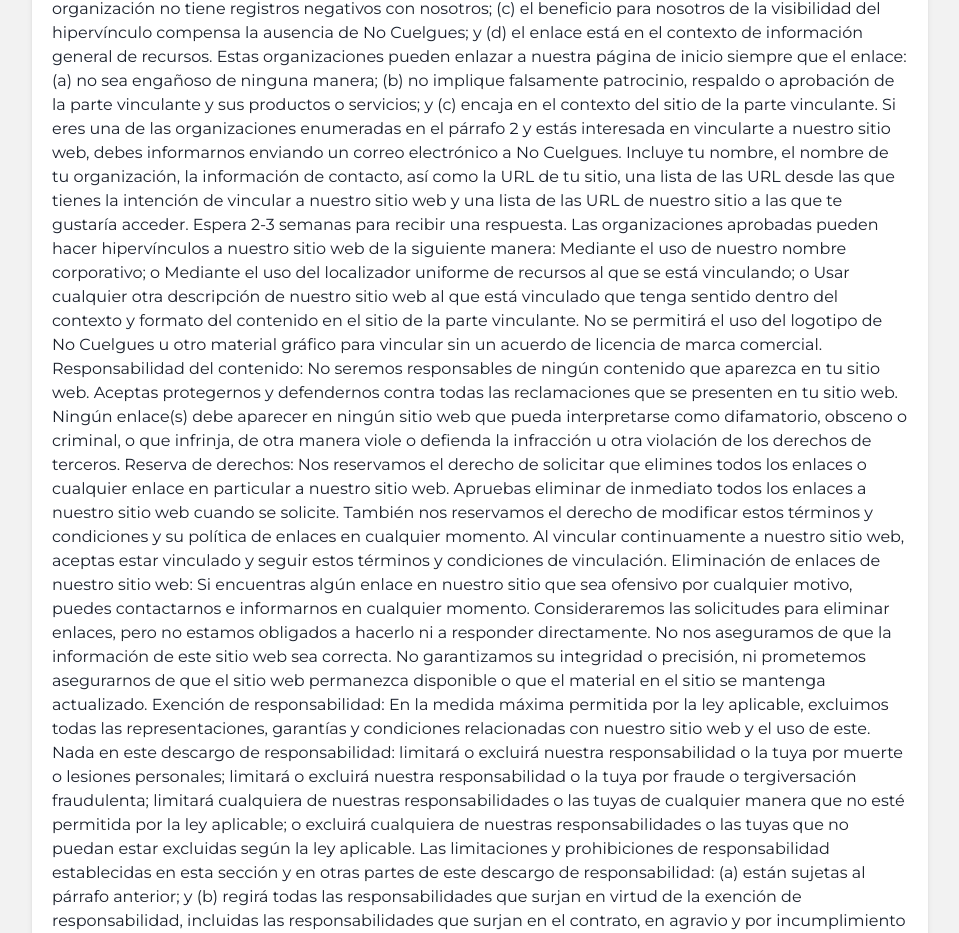
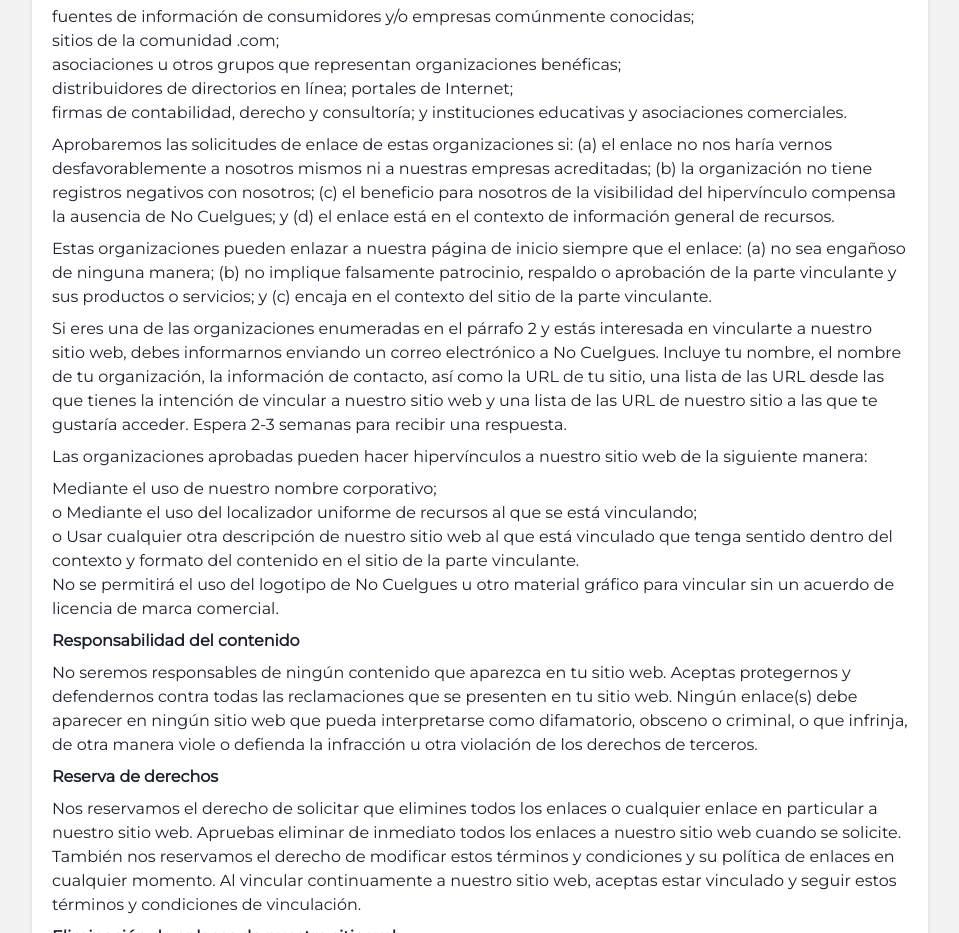
Before and after one commit to NicoPicotto/Ropita-Deheza, a React (Create React App) app: page /reglas in a window 1280 px wide. Shown: the part 1867-2800 px from the top of the page, without its empty margins (160-1119 px from the left). Built offline with nearby package versions, Linux system fonts and the light colour scheme; no server answers.

Commit message:
Style fix

```diff
--- a/src/App.css
+++ b/src/App.css
@@ -3,7 +3,7 @@
 }
 
 ::-webkit-scrollbar-thumb {
-	background-color: #888BBF;
+	background-color: #5FD95B;
 	border-radius: 100vw;
 }
 
--- a/src/Components/Help/HelpAccordion.js
+++ b/src/Components/Help/HelpAccordion.js
@@ -28,11 +28,6 @@
 			titulo: '¿Que sucede luego de que publico un producto?',
 			texto:
 				'	El producto estará visible para todo el mundo al igual que tu nombre y teléfono. En caso de existir un interesado/a, éste se contactará				vía Whatsapp para concretar la entrega y el pago (si lo hubiese). Si la compra se concreta, recordá eliminarlo desde la sección "Perfil -				Mis productos" para que ya no aparezca como disponible.',
-		},
-		{
-			titulo: '¿Cómo agrego varias fotos mi producto?',
-			texto:
-				'Lamentablemente, por el momento, únicamente es posible subir 1 (una) imagen por producto. Estamos trabajando para mejorar esta funcionalidad.',
 		},
 		{
 			titulo: 'Ya entregué mi producto ¿Ahora qué?',
--- a/src/Components/Productos/Producto.js
+++ b/src/Components/Productos/Producto.js
@@ -32,7 +32,7 @@
 			justify='space-between'
 			shadow='md'
 			transition="0.2s"
-			_hover={{ shadow: "lg" }}
+			_hover={{ shadow: "lg", transform: "translate3d(0px, -3px, 0px)" }}
 		>
 			<Stack>
 				<Image
--- a/src/Views/ProfileView.js
+++ b/src/Views/ProfileView.js
@@ -6,9 +6,8 @@
 import { IoMdHelpCircle } from 'react-icons/io';
 
 const ProfileView = () => {
-
 	return (
-		<Stack bgColor='fondo' h='100vh' align='center' justify='center'>
+		<Stack bgColor='fondo' h='100vh' align='center' w='100vw' justify='center'>
 			<Stack
 				bgColor='white'
 				w='4xl'
--- a/src/Views/ReglasView.js
+++ b/src/Views/ReglasView.js
@@ -7,7 +7,7 @@
 			<Stack
 				p={5}
 				marginTop={40}
-                marginBottom={20}
+				marginBottom={20}
 				w='4xl'
 				bgColor='white'
 				borderRadius={5}
@@ -104,91 +104,142 @@
 					<Text as='b'>Hipervínculos a nuestro contenido</Text>
 					<Text>
 						Las siguientes organizaciones pueden vincularse a nuestro sitio web
-						sin aprobación previa por escrito: Agencias gubernamentales; Motores
-						de búsqueda; Organizaciones de noticias; Los distribuidores de
-						directorios en línea pueden vincularse a nuestro sitio web de la
-						misma manera que hacen hipervínculos a los sitios web de otras
-						empresas que figuran en la lista; y Empresas acreditadas en todo el
-						sistema, excepto que soliciten organizaciones sin fines de lucro,
-						centros comerciales de caridad y grupos de recaudación de fondos de
-						caridad que no pueden hacer hipervínculos a nuestro sitio web. Estas
-						organizaciones pueden enlazar a nuestra página de inicio, a
+						sin aprobación previa por escrito:
+					</Text>
+					<Text>
+						Agencias gubernamentales; <br />
+						Motores de búsqueda; <br />
+						Organizaciones de noticias; <br />
+						Los distribuidores de directorios en línea pueden vincularse a
+						nuestro sitio web de la misma manera que hacen hipervínculos a los
+						sitios web de otras empresas que figuran en la lista; <br /> y
+						Empresas acreditadas en todo el sistema, excepto que soliciten
+						organizaciones sin fines de lucro, centros comerciales de caridad y
+						grupos de recaudación de fondos de caridad que no pueden hacer
+						hipervínculos a nuestro sitio web.
+					</Text>
+					<Text>
+						Estas organizaciones pueden enlazar a nuestra página de inicio, a
 						publicaciones o a otra información del sitio siempre que el enlace:
 						(a) no sea engañoso de ninguna manera; (b) no implique falsamente
 						patrocinio, respaldo o aprobación de la parte vinculante y sus
 						productos y/o servicios; y (c) encaja en el contexto del sitio de la
-						parte vinculante. Podemos considerar y aprobar otras solicitudes de
-						enlaces de los siguientes tipos de organizaciones: fuentes de
-						información de consumidores y/o empresas comúnmente conocidas;
-						sitios de la comunidad .com; asociaciones u otros grupos que
-						representan organizaciones benéficas; distribuidores de directorios
-						en línea; portales de Internet; firmas de contabilidad, derecho y
-						consultoría; y instituciones educativas y asociaciones comerciales.
+						parte vinculante.
+					</Text>
+					<Text>
+						Podemos considerar y aprobar otras solicitudes de enlaces de los
+						siguientes tipos de organizaciones:
+					</Text>
+					<Text>
+						fuentes de información de consumidores y/o empresas comúnmente
+						conocidas; <br />
+						sitios de la comunidad .com; <br />
+						asociaciones u otros grupos que representan organizaciones
+						benéficas;
+						<br /> distribuidores de directorios en línea; portales de Internet;{' '}
+						<br />
+						firmas de contabilidad, derecho y consultoría; y instituciones
+						educativas y asociaciones comerciales.
+					</Text>
+					<Text>
 						Aprobaremos las solicitudes de enlace de estas organizaciones si:
 						(a) el enlace no nos haría vernos desfavorablemente a nosotros
 						mismos ni a nuestras empresas acreditadas; (b) la organización no
 						tiene registros negativos con nosotros; (c) el beneficio para
 						nosotros de la visibilidad del hipervínculo compensa la ausencia de
 						No Cuelgues; y (d) el enlace está en el contexto de información
-						general de recursos. Estas organizaciones pueden enlazar a nuestra
-						página de inicio siempre que el enlace: (a) no sea engañoso de
-						ninguna manera; (b) no implique falsamente patrocinio, respaldo o
-						aprobación de la parte vinculante y sus productos o servicios; y (c)
-						encaja en el contexto del sitio de la parte vinculante. Si eres una
-						de las organizaciones enumeradas en el párrafo 2 y estás interesada
-						en vincularte a nuestro sitio web, debes informarnos enviando un
-						correo electrónico a No Cuelgues. Incluye tu nombre, el nombre de tu
-						organización, la información de contacto, así como la URL de tu
-						sitio, una lista de las URL desde las que tienes la intención de
-						vincular a nuestro sitio web y una lista de las URL de nuestro sitio
-						a las que te gustaría acceder. Espera 2-3 semanas para recibir una
-						respuesta. Las organizaciones aprobadas pueden hacer hipervínculos a
-						nuestro sitio web de la siguiente manera: Mediante el uso de nuestro
-						nombre corporativo; o Mediante el uso del localizador uniforme de
-						recursos al que se está vinculando; o Usar cualquier otra
-						descripción de nuestro sitio web al que está vinculado que tenga
-						sentido dentro del contexto y formato del contenido en el sitio de
-						la parte vinculante. No se permitirá el uso del logotipo de No
-						Cuelgues u otro material gráfico para vincular sin un acuerdo de
-						licencia de marca comercial. Responsabilidad del contenido: No
-						seremos responsables de ningún contenido que aparezca en tu sitio
+						general de recursos.
+					</Text>
+					<Text>
+						{' '}
+						Estas organizaciones pueden enlazar a nuestra página de inicio
+						siempre que el enlace: (a) no sea engañoso de ninguna manera; (b) no
+						implique falsamente patrocinio, respaldo o aprobación de la parte
+						vinculante y sus productos o servicios; y (c) encaja en el contexto
+						del sitio de la parte vinculante.
+					</Text>
+					<Text>
+						Si eres una de las organizaciones enumeradas en el párrafo 2 y estás
+						interesada en vincularte a nuestro sitio web, debes informarnos
+						enviando un correo electrónico a No Cuelgues. Incluye tu nombre, el
+						nombre de tu organización, la información de contacto, así como la
+						URL de tu sitio, una lista de las URL desde las que tienes la
+						intención de vincular a nuestro sitio web y una lista de las URL de
+						nuestro sitio a las que te gustaría acceder. Espera 2-3 semanas para
+						recibir una respuesta.
+					</Text>
+					<Text>
+						Las organizaciones aprobadas pueden hacer hipervínculos a nuestro
+						sitio web de la siguiente manera:
+					</Text>
+					<Text>
+						Mediante el uso de nuestro nombre corporativo;
+						<br /> o Mediante el uso del localizador uniforme de recursos al que
+						se está vinculando;
+						<br /> o Usar cualquier otra descripción de nuestro sitio web al que
+						está vinculado que tenga sentido dentro del contexto y formato del
+						contenido en el sitio de la parte vinculante. <br />
+						No se permitirá el uso del logotipo de No Cuelgues u otro material
+						gráfico para vincular sin un acuerdo de licencia de marca comercial.
+					</Text>
+					<Text as='b'>Responsabilidad del contenido</Text>
+					<Text>
+						No seremos responsables de ningún contenido que aparezca en tu sitio
 						web. Aceptas protegernos y defendernos contra todas las
 						reclamaciones que se presenten en tu sitio web. Ningún enlace(s)
 						debe aparecer en ningún sitio web que pueda interpretarse como
 						difamatorio, obsceno o criminal, o que infrinja, de otra manera
 						viole o defienda la infracción u otra violación de los derechos de
-						terceros. Reserva de derechos: Nos reservamos el derecho de
-						solicitar que elimines todos los enlaces o cualquier enlace en
-						particular a nuestro sitio web. Apruebas eliminar de inmediato todos
-						los enlaces a nuestro sitio web cuando se solicite. También nos
-						reservamos el derecho de modificar estos términos y condiciones y su
-						política de enlaces en cualquier momento. Al vincular continuamente
-						a nuestro sitio web, aceptas estar vinculado y seguir estos términos
-						y condiciones de vinculación. Eliminación de enlaces de nuestro
-						sitio web: Si encuentras algún enlace en nuestro sitio que sea
-						ofensivo por cualquier motivo, puedes contactarnos e informarnos en
-						cualquier momento. Consideraremos las solicitudes para eliminar
-						enlaces, pero no estamos obligados a hacerlo ni a responder
-						directamente. No nos aseguramos de que la información de este sitio
-						web sea correcta. No garantizamos su integridad o precisión, ni
-						prometemos asegurarnos de que el sitio web permanezca disponible o
-						que el material en el sitio se mantenga actualizado. Exención de
-						responsabilidad: En la medida máxima permitida por la ley aplicable,
-						excluimos todas las representaciones, garantías y condiciones
-						relacionadas con nuestro sitio web y el uso de este. Nada en este
-						descargo de responsabilidad: limitará o excluirá nuestra
-						responsabilidad o la tuya por muerte o lesiones personales; limitará
-						o excluirá nuestra responsabilidad o la tuya por fraude o
-						tergiversación fraudulenta; limitará cualquiera de nuestras
-						responsabilidades o las tuyas de cualquier manera que no esté
-						permitida por la ley aplicable; o excluirá cualquiera de nuestras
-						responsabilidades o las tuyas que no puedan estar excluidas según la
-						ley aplicable. Las limitaciones y prohibiciones de responsabilidad
-						establecidas en esta sección y en otras partes de este descargo de
-						responsabilidad: (a) están sujetas al párrafo anterior; y (b) regirá
-						todas las responsabilidades que surjan en virtud de la exención de
+						terceros.
+					</Text>
+					<Text as='b'>Reserva de derechos</Text>
+					<Text>
+						Nos reservamos el derecho de solicitar que elimines todos los
+						enlaces o cualquier enlace en particular a nuestro sitio web.
+						Apruebas eliminar de inmediato todos los enlaces a nuestro sitio web
+						cuando se solicite. También nos reservamos el derecho de modificar
+						estos términos y condiciones y su política de enlaces en cualquier
+						momento. Al vincular continuamente a nuestro sitio web, aceptas
+						estar vinculado y seguir estos términos y condiciones de
+						vinculación.
+					</Text>
+					<Text as='b'>Eliminación de enlaces de nuestro sitio web</Text>
+					<Text>
+						Si encuentras algún enlace en nuestro sitio que sea ofensivo por
+						cualquier motivo, puedes contactarnos e informarnos en cualquier
+						momento. Consideraremos las solicitudes para eliminar enlaces, pero
+						no estamos obligados a hacerlo ni a responder directamente. No nos
+						aseguramos de que la información de este sitio web sea correcta. No
+						garantizamos su integridad o precisión, ni prometemos asegurarnos de
+						que el sitio web permanezca disponible o que el material en el sitio
+						se mantenga actualizado.
+					</Text>
+					<Text as='b'>Exención de responsabilidad</Text>
+					<Text>
+						En la medida máxima permitida por la ley aplicable, excluimos todas
+						las representaciones, garantías y condiciones relacionadas con
+						nuestro sitio web y el uso de este. Nada en este descargo de
+						responsabilidad:
+					</Text>
+					<Text>
+						limitará o excluirá nuestra responsabilidad o la tuya por muerte o
+						lesiones personales; <br /> limitará o excluirá nuestra
+						responsabilidad o la tuya por fraude o tergiversación fraudulenta;{' '}
+						<br />
+						limitará cualquiera de nuestras responsabilidades o las tuyas de
+						cualquier manera que no esté permitida por la ley aplicable; <br />o
+						excluirá cualquiera de nuestras responsabilidades o las tuyas que no
+						puedan estar excluidas según la ley aplicable.
+					</Text>
+					<Text>
+						Las limitaciones y prohibiciones de responsabilidad establecidas en
+						esta sección y en otras partes de este descargo de responsabilidad:
+						(a) están sujetas al párrafo anterior; y (b) regirá todas las
+						responsabilidades que surjan en virtud de la exención de
 						responsabilidad, incluidas las responsabilidades que surjan en el
 						contrato, en agravio y por incumplimiento de la obligación legal.
+					</Text>
+					<Text>
 						Siempre que el sitio web y la información y los servicios en el
 						sitio se proporcionen de forma gratuita, no seremos responsables de
 						ninguna pérdida o daño de cualquier naturaleza.
```
Also changed, not shown: src/Components/HomeLanding/HomeLanding.js (+8 -6 lines), src/Components/Navbar/Navbar.js (+12 -24 lines), src/Views/HomeView.js (+8 -6 lines).
